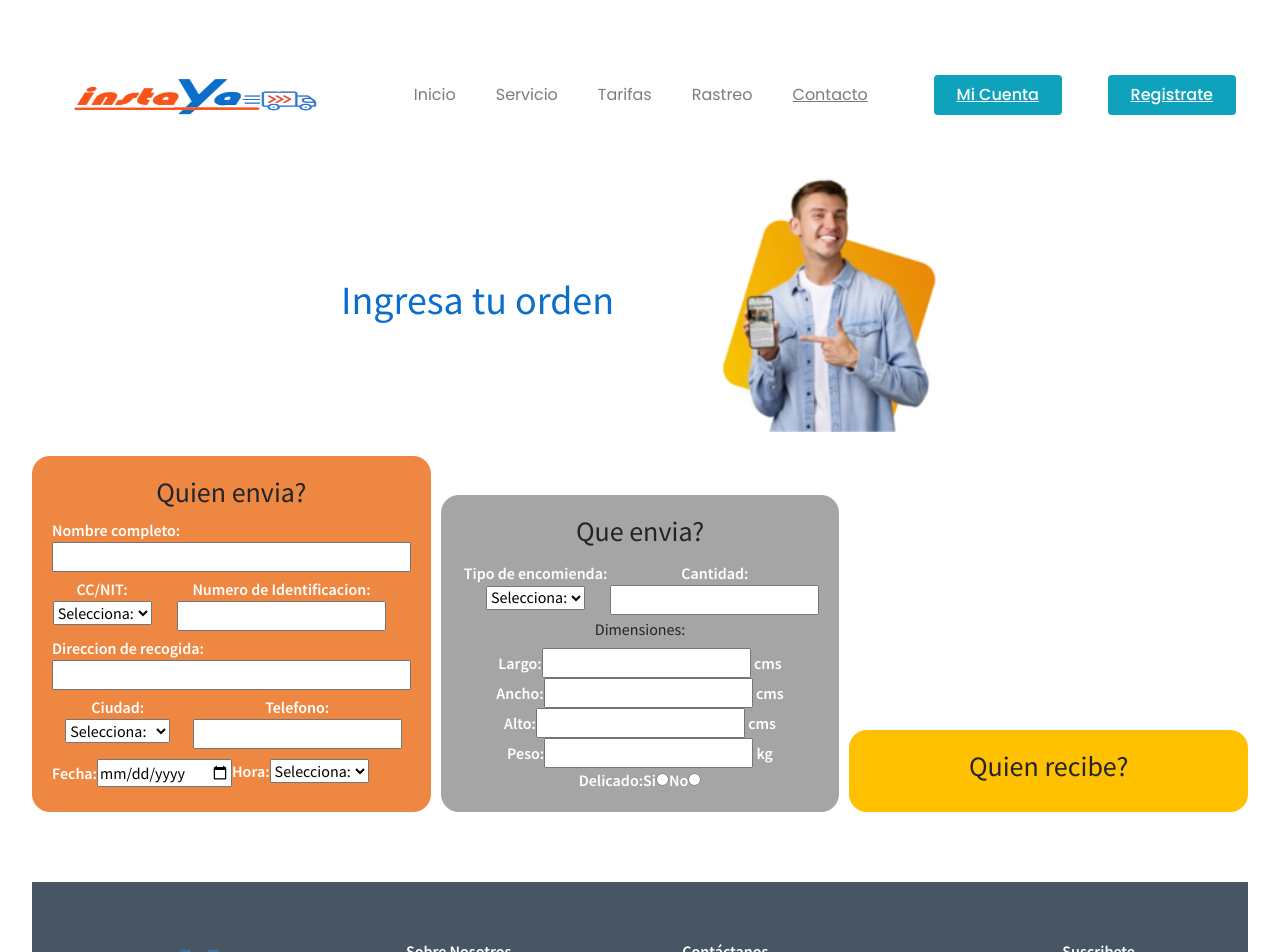
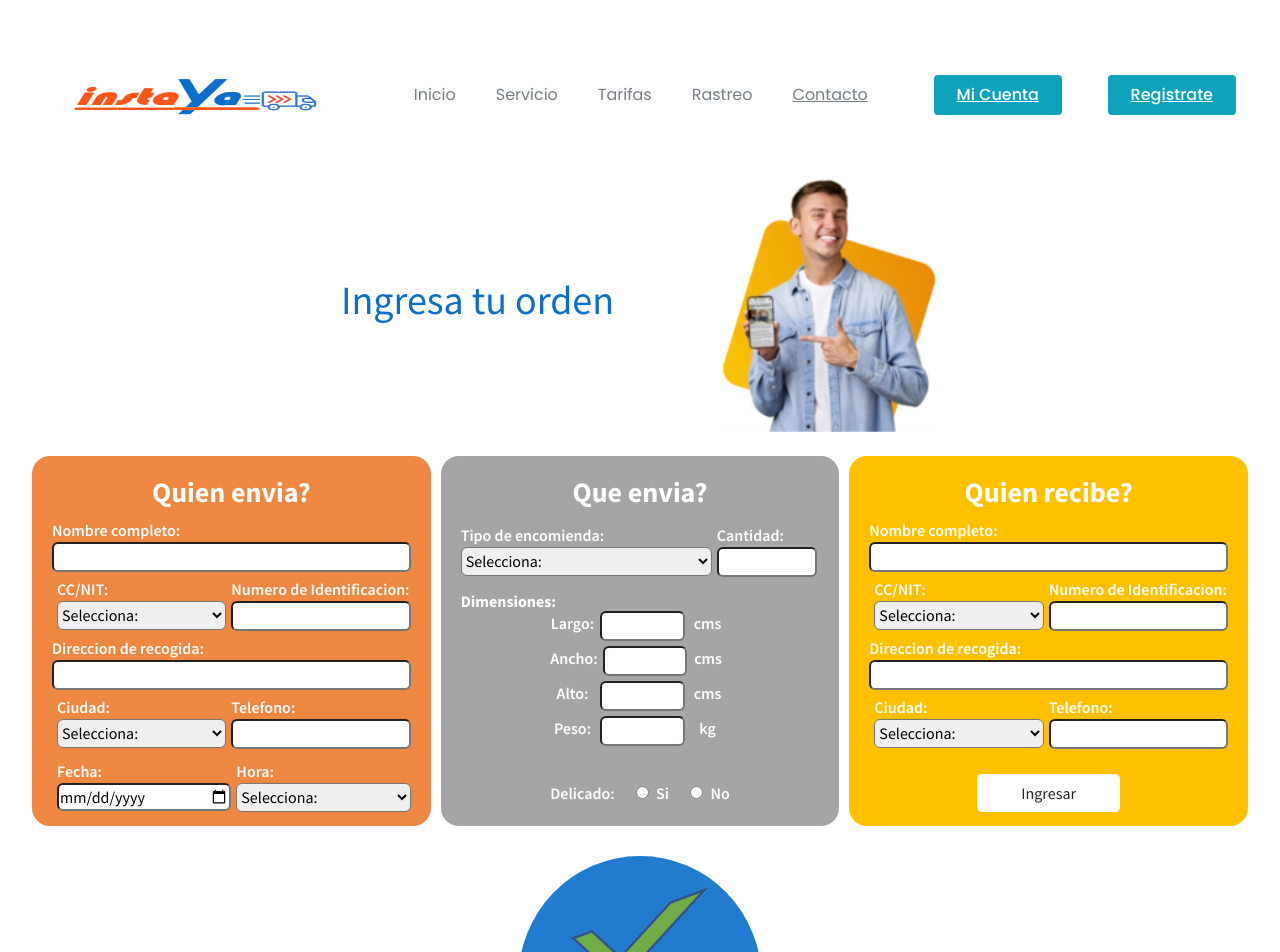
Before and after one commit to hanni0203/instaYa, a React (Vite) app: page /ingresaOrden in a window 1280 px wide. Shown: the top 952 px of the page. Built offline with nearby package versions, Linux system fonts and the light colour scheme.

Commit message:
se finalizó ingresaOrden.jsx, ingresaOrden.css

```diff
--- a/src/assets/css/ingresaOrden.css
+++ b/src/assets/css/ingresaOrden.css
@@ -1,8 +1,9 @@
 .ingresaOrden {
     display: flex;
     gap: 10px;
+    height: 370px;
+    margin-bottom: 30px;
 }
-
 
 .tituloIngresaOrden {
     display: flex;
@@ -16,6 +17,7 @@
     width: 225px;
 }
 
+
 .envia{
     background-color: #EE8741;
     width: 50%;
@@ -25,6 +27,8 @@
     margin-bottom: 70px;
     border-radius: 18px;
     padding: 20px;
+    height: 100%;
+
 }
 
 .encomienda{
@@ -36,6 +40,7 @@
     margin-bottom: 70px;
     border-radius: 18px;
     padding: 20px;
+    height: 100%;
 }
 
 .recibe{
@@ -47,9 +52,141 @@
     margin-bottom: 70px;
     border-radius: 18px;
     padding: 20px;
+    height: 100%;
+
+}
+
+.info{
+    display: flex;
 }
 
 .dimensiones {
     display: flex;
     flex-direction: column;
+    width: 50%;
+    margin: auto;
 }
+
+.div1, .div2{
+    display: flex;
+    flex-direction: column;
+    width: 50%;
+    margin-left: 5px;
+}
+
+select{
+    height: 29px;
+}
+
+label{
+    text-align: left;
+}
+
+input, select{
+    border-radius: 6px;
+}
+
+.div3{
+    display: flex;
+    flex-direction: column;
+    width: 70%;
+    margin-right: 5px;
+}
+
+.div4{
+    display: flex;
+    flex-direction: column;
+
+}
+
+.div4 input{
+    width: 100px;
+}
+
+.title{
+    text-align: left;
+    font-weight: 700;
+    color: white;
+    margin-top: 10px;
+    margin-bottom: 0;
+}
+
+.medidas{
+    display: flex;
+    justify-content: space-between;
+    margin-bottom: 5px;
+    width: 100%;
+}
+
+.divlabel1, .divlabel2{
+    width: 60%;
+}
+
+.divlabel1{
+    margin-right: 5px;
+}
+
+.divinput input{
+    width: 100%;
+}
+
+.tipo{
+    display: flex;
+    margin: auto;
+    width: 100%;
+    justify-content: space-between;
+    margin-top: 30px;
+}
+
+.radiobtn1 input{
+    margin-right: 7px;
+}
+
+.btn-container{
+    width: 40%;
+    background-color: white;
+    margin: auto;
+    margin-top: 20px;
+    margin-bottom: 30px;
+    border-radius: 5px;
+
+}
+
+.btn{
+    width: 100%;
+
+}
+
+.rastreo{
+    width: 20%;
+    height: 300px;
+    margin: auto;
+}
+.circle{
+    border: none;
+    border-radius: 50%;
+    background-color:#217BCF ;
+    width: 100%;
+    height: 250px;
+}
+
+.circleinput{
+    display: flex;
+    flex-direction: column;
+    padding: 30px 20px;
+}
+
+.imgcheck{
+    width: 140px;
+    margin: auto;
+}
+
+.titulos{
+    color: white;
+    font-weight: 800;
+}
+
+.circleinput input{
+    margin-top: 5px;
+    margin-bottom: 5px;
+}
--- a/src/components/IngresaOrden.jsx
+++ b/src/components/IngresaOrden.jsx
@@ -11,13 +11,13 @@ export default function IngresaOrden() {
         <br/>
         <form className='ingresaOrden'>
             <div className='envia'>
-              <h3>Quien envia?</h3>
+              <h3 className='titulos'>Quien envia?</h3>
               <div className='nombreycorreo'>
                 <label>Nombre completo:</label>
                 <input type= 'text'/>
               </div>
               <div className='info'>
-                <div>
+                <div className='div1'>
                   <label for="lang">CC/NIT:</label>
                   <select name="Identificacion" id="lang">
                   <option value="Selecciona">Selecciona:</option>
@@ -25,7 +25,7 @@ export default function IngresaOrden() {
                   <option value="nit">NIT</option>
                   </select>
                 </div>
-                <div>
+                <div className='div2'>
                   <label htmlFor="">Numero de Identificacion:</label>
                   <input type="text" />
                 </div>
@@ -35,7 +35,7 @@ export default function IngresaOrden() {
                 <input type= 'text'/>
               </div>
               <div className='info'>
-                <div>
+                <div className='div1'>
                   <label for="lang">Ciudad:</label>
                   <select name="Ciudad" id="lang">
                   <option value="Selecciona">Selecciona:</option>
@@ -43,17 +43,17 @@ export default function IngresaOrden() {
                   <option value="2">Barranquilla</option>
                   </select>
                 </div>
-                <div>
+                <div className='div2'>
                   <label htmlFor="">Telefono:</label>
                   <input type="number" />
                 </div>
               </div>
               <div className='info'>
-                <div>
+                <div className='div1'>
                   <label for="lang">Fecha:</label>
                   <input type="date" />
                 </div>
-                <div>
+                <div className='div2'>
                   <label htmlFor="">Hora:</label>
                   <select name="Hora" id="lang">
                   <option value="Selecciona">Selecciona:</option>
@@ -65,9 +65,9 @@ export default function IngresaOrden() {
             </div>
 
             <div className='encomienda'>
-              <h3>Que envia?</h3>
+              <h3 className='titulos'>Que envia?</h3>
               <div className='info'>
-                <div>
+                <div className='div3'>
                   <label for="lang">Tipo de encomienda:</label>
                   <select name="TipoEnc" id="lang">
                   <option value="Selecciona">Selecciona:</option>
@@ -75,50 +75,112 @@ export default function IngresaOrden() {
                   <option value="2">Paquete</option>
                   </select>
                 </div>
-                <div>
+                <div className='div4'>
                   <label htmlFor="">Cantidad:</label>
                   <input type="number" />
                 </div>
               </div>
+              <h6 className='title'>Dimensiones:</h6>
+
               <div className='dimensiones'>
-                <h6>Dimensiones:</h6>
 
-                <div>
-                    <label htmlFor="">Largo:</label>
-                    <input type="text" /> <label htmlFor="">cms</label>
+                <div className='medidas'>
+                    <div className='divlabel1'><label htmlFor="">Largo:</label></div>
+                    <div className='divinput'><input type="text" /></div>
+                    <div className='divlabel2'><label htmlFor="">cms</label></div>
                 </div>
 
-                <div>
-                    <label htmlFor="">Ancho:</label>
-                    <input type="text" /> <label htmlFor="">cms</label>
+                <div  className='medidas'>
+                    <div className='divlabel1'><label htmlFor="">Ancho:</label></div>
+                    <div className='divinput'><input type="text" /> </div>
+                    <div className='divlabel2'><label htmlFor="">cms</label></div>
                 </div>
-                <div>
-                    <label htmlFor="">Alto:</label>
-                    <input type="text" /> <label htmlFor="">cms</label>
+                <div  className='medidas'>
+                    <div className='divlabel1'><label htmlFor="">Alto:</label></div>
+                    <div className='divinput'><input type="text" /> </div>
+                    <div className='divlabel2'><label htmlFor="">cms</label></div>
                 </div>
-                <div>
-                    <label htmlFor="">Peso:</label>
-                    <input type="text" /> <label htmlFor="">kg</label>
+                <div  className='medidas'>
+                    <div className='divlabel1'><label htmlFor="">Peso:</label></div>
+                    <div className='divinput'><input type="text" /> </div>
+                    <div className='divlabel2'><label htmlFor="">kg</label></div>
                 </div>
 
-                <div>
-                    <div>
-                        <label htmlFor="">Delicado:</label>
-                        <label htmlFor="">Si</label><input type="radio" />
-                        <label htmlFor="">No</label><input type="radio" />
-                    </div>
+                <div className='tipo'>
+                  <div className='titulo'>
+                    <label htmlFor="">Delicado:</label>
+                  </div>
+                  <div className='radiobtn1'>
+                    <input type="radio" id="si" name="fav_language" value="si"/>
+                    <label for="si">Si</label><br/>
+                  </div>
+                  <div className='radiobtn1'>
+                    <input type="radio" id="no" name="fav_language" value="no"/>
+                    <label for="no">No</label><br/>
+                  </div>
                 </div>
+
               </div>
 
             </div>
 
             <div className='recibe'>
-              <h3>Quien recibe?</h3>
+              <h3 className='titulos'>Quien recibe?</h3>
+              <div className='nombreycorreo'>
+                <label>Nombre completo:</label>
+                <input type= 'text'/>
+              </div>
+              <div className='info'>
+                <div className='div1'>
+                  <label for="lang">CC/NIT:</label>
+                  <select name="Identificacion" id="lang">
+                  <option value="Selecciona">Selecciona:</option>
+                  <option value="cc.">CC.</option>
+                  <option value="nit">NIT</option>
+                  </select>
+                </div>
+                <div className='div2'>
+                  <label htmlFor="">Numero de Identificacion:</label>
+                  <input type="text" />
+                </div>
+              </div>
+              <div className='nombreycorreo'>
+                <label>Direccion de recogida:</label>
+                <input type= 'text'/>
+              </div>
+              <div className='info'>
+                <div className='div1'>
+                  <label for="lang">Ciudad:</label>
+                  <select name="Ciudad" id="lang">
+                  <option value="Selecciona">Selecciona:</option>
+                  <option value="1">Bogota</option>
+                  <option value="2">Barranquilla</option>
+                  </select>
+                </div>
+                <div className='div2'>
+                  <label htmlFor="">Telefono:</label>
+                  <input type="number" />
+                </div>
+              </div>
+
+              <div className='btn-container'>
+                <button className='btn' type='submit'>Ingresar</button>
+              </div>
 
             </div>
 
 
         </form>
+        <div className='rastreo'>
+          <div className='circle'>
+            <div className='circleinput'>
+              <img className='imgcheck' src="src/assets/img/check.png" alt="" align= "center"/>
+              <input type="text" />
+              <h4 className='titulos'>Código de rastreo</h4>
+            </div>
+          </div>
+       </div>
+
     </div>
   )
 }
```
Also changed, not shown: src/assets/img/check.png (added).
